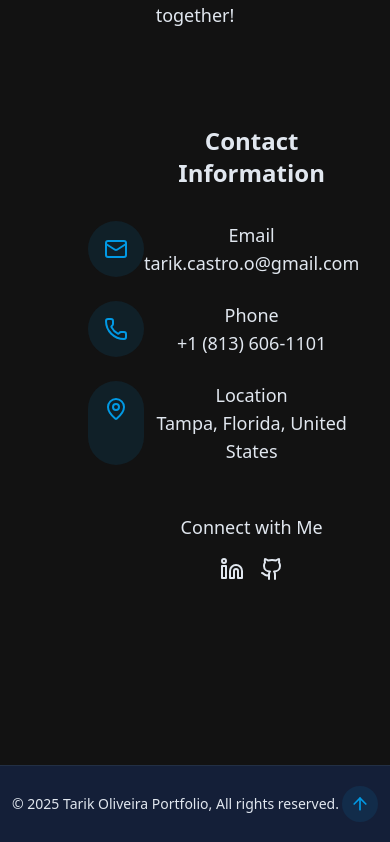
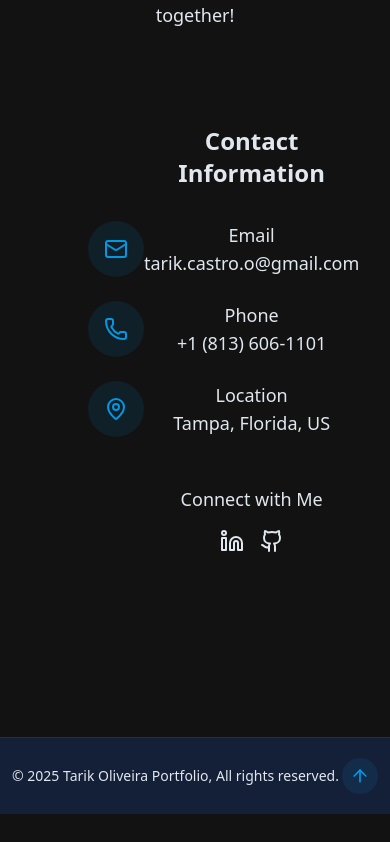
Before and after one commit to TarikCO/My-Portfolio, a React (Vite) app: page / in a window 390 px wide. Shown: the part 10522-11364 px from the top of the page. After the commit the page ends 11336 px from the top, so only its background shows below. Built offline with nearby package versions, Linux system fonts and the light colour scheme.

Commit message:
Update ContactSection.jsx

```diff
--- a/src/components/ContactSection.jsx
+++ b/src/components/ContactSection.jsx
@@ -62,7 +62,8 @@ export const ContactSection = () => {
                             <div className="text-center">
                                 <h4 className="font-medium max-w-[325px]">Location</h4>
                                 <p className="text-muted-foreground max-w-[325px]">
-                                    Tampa, Florida, United States
+                                    Tampa, Florida, <span className="hidden sm:inline">United States</span>
+                                    <span className="inline sm:hidden">US</span>
                                 </p>
                             </div>
 
```
